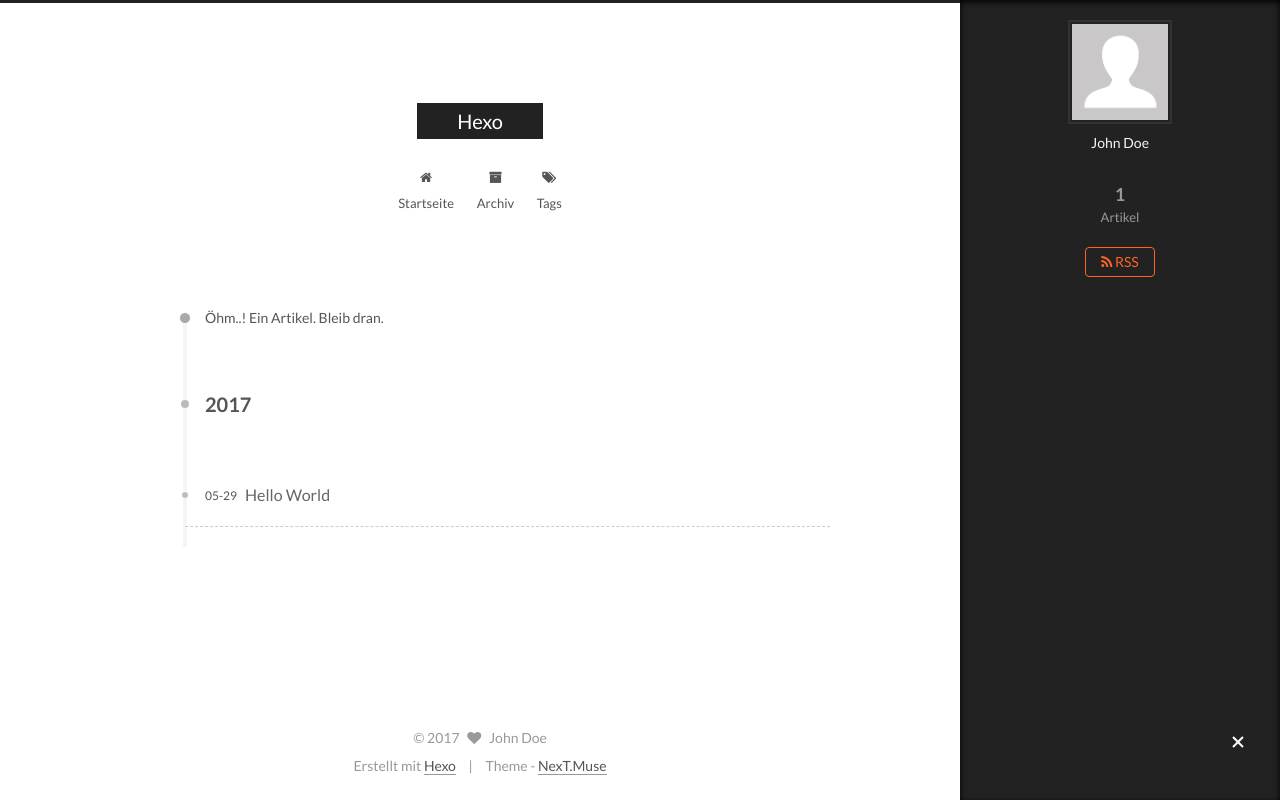
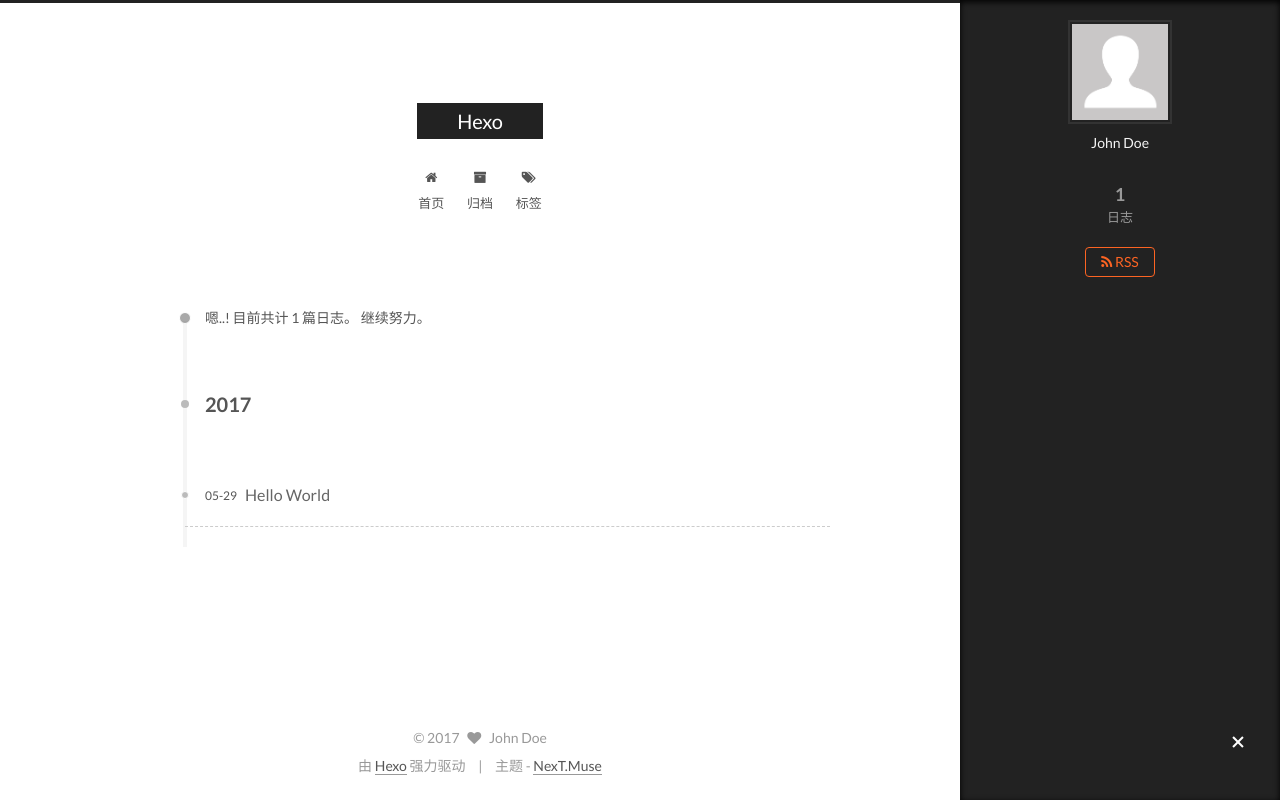
Before and after one commit to aramissi/aramissi.github.io, a plain HTML site: page archives/2017/05/index.html in a window 1280 px wide. Both pictures are taken after a click on the element 1238 px from the left and 743 px from the top of the page. Drawn offline with Linux system fonts and the light colour scheme.

Commit message:
Site updated: 2017-05-29 14:26:30

```diff
--- a/archives/2017/05/index.html
+++ b/archives/2017/05/index.html
@@ -5,7 +5,7 @@
 
 
 
-<html class="theme-next muse use-motion" lang="">
+<html class="theme-next muse use-motion" lang="zh-Hans">
 <head>
   <meta charset="UTF-8"/>
 <meta http-equiv="X-UA-Compatible" content="IE=edge" />
@@ -111,7 +111,7 @@
     motion: true,
     duoshuo: {
       userId: '0',
-      author: 'Author'
+      author: '博主'
     },
     algolia: {
       applicationID: '',
@@ -131,10 +131,10 @@
 
 
 
-  <title>Archiv | Hexo</title>
+  <title>归档 | Hexo</title>
 </head>
 
-<body itemscope itemtype="http://schema.org/WebPage" lang="">
+<body itemscope itemtype="http://schema.org/WebPage" lang="zh-Hans">
 
 
 
@@ -198,7 +198,7 @@
 
               <i class="menu-item-icon fa fa-fw fa-home"></i> <br />
 
-            Startseite
+            首页
           </a>
         </li>
 
@@ -208,7 +208,7 @@
 
               <i class="menu-item-icon fa fa-fw fa-archive"></i> <br />
 
-            Archiv
+            归档
           </a>
         </li>
 
@@ -218,7 +218,7 @@
 
               <i class="menu-item-icon fa fa-fw fa-tags"></i> <br />
 
-            Tags
+            标签
           </a>
         </li>
 
@@ -250,7 +250,7 @@
 
 
 
-      Öhm..! Ein Artikel. Bleib dran.
+      嗯..! 目前共计 1 篇日志。 继续努力。
     </span>
 
 
@@ -344,7 +344,7 @@
             <div class="site-state-item site-state-posts">
               <a href="/archives">
                 <span class="site-state-item-count">1</span>
-                <span class="site-state-item-name">Artikel</span>
+                <span class="site-state-item-name">日志</span>
               </a>
             </div>
 
@@ -405,11 +405,11 @@
 
 
 <div class="powered-by">
-  Erstellt mit  <a class="theme-link" href="https://hexo.io">Hexo</a>
+  由 <a class="theme-link" href="https://hexo.io">Hexo</a> 强力驱动
 </div>
 
 <div class="theme-info">
-  Theme -
+  主题 -
   <a class="theme-link" href="https://github.com/iissnan/hexo-theme-next">
     NexT.Muse
   </a>
```
Also changed, not shown: 2017/05/29/hello-world/index.html (+13 -13 lines), archives/2017/index.html (+11 -11 lines), archives/index.html (+11 -11 lines), index.html (+11 -11 lines).
